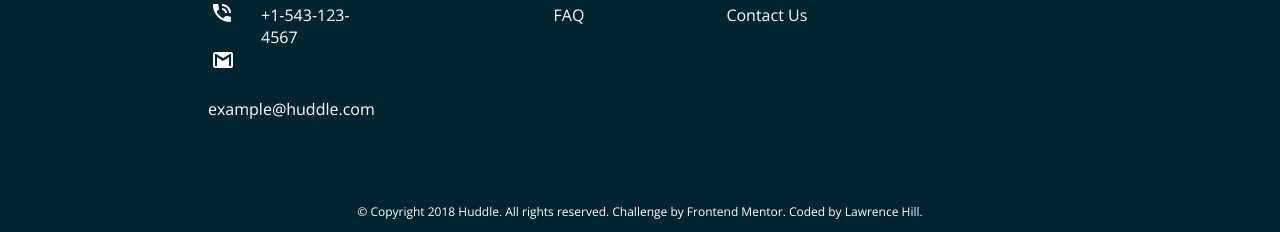
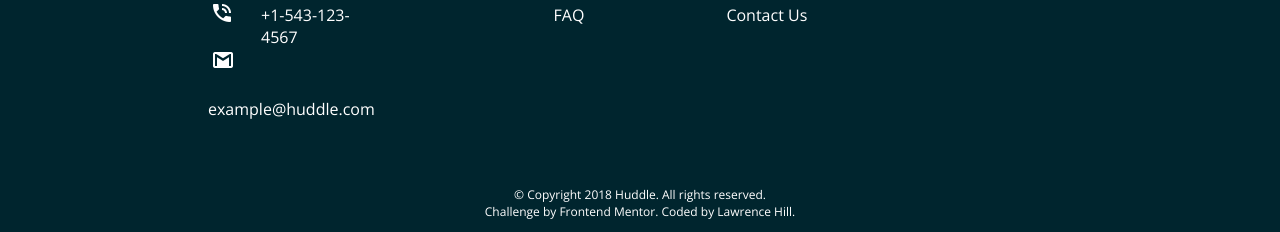
Before and after one commit to iamlarryhill/Huddle-Landing-Page-Challenge-2, a plain HTML site: page index.html in a window 1280 px wide. Shown: the part 2663-2895 px from the top of the page. Drawn offline with nearby package versions, Linux system fonts and the light colour scheme.

Commit message:
Update index.html

```diff
--- a/index.html
+++ b/index.html
@@ -186,7 +186,7 @@
 
     <footer>
       <p class="attribution">
-        &copy; Copyright 2018 Huddle. All rights reserved.
+        &copy; Copyright 2018 Huddle. All rights reserved. <br>
         Challenge by <a href="https://www.frontendmentor.io?ref=challenge" target="_blank">Frontend Mentor</a>.
         Coded by <a href="#">Lawrence Hill</a>.
       </p>
```
